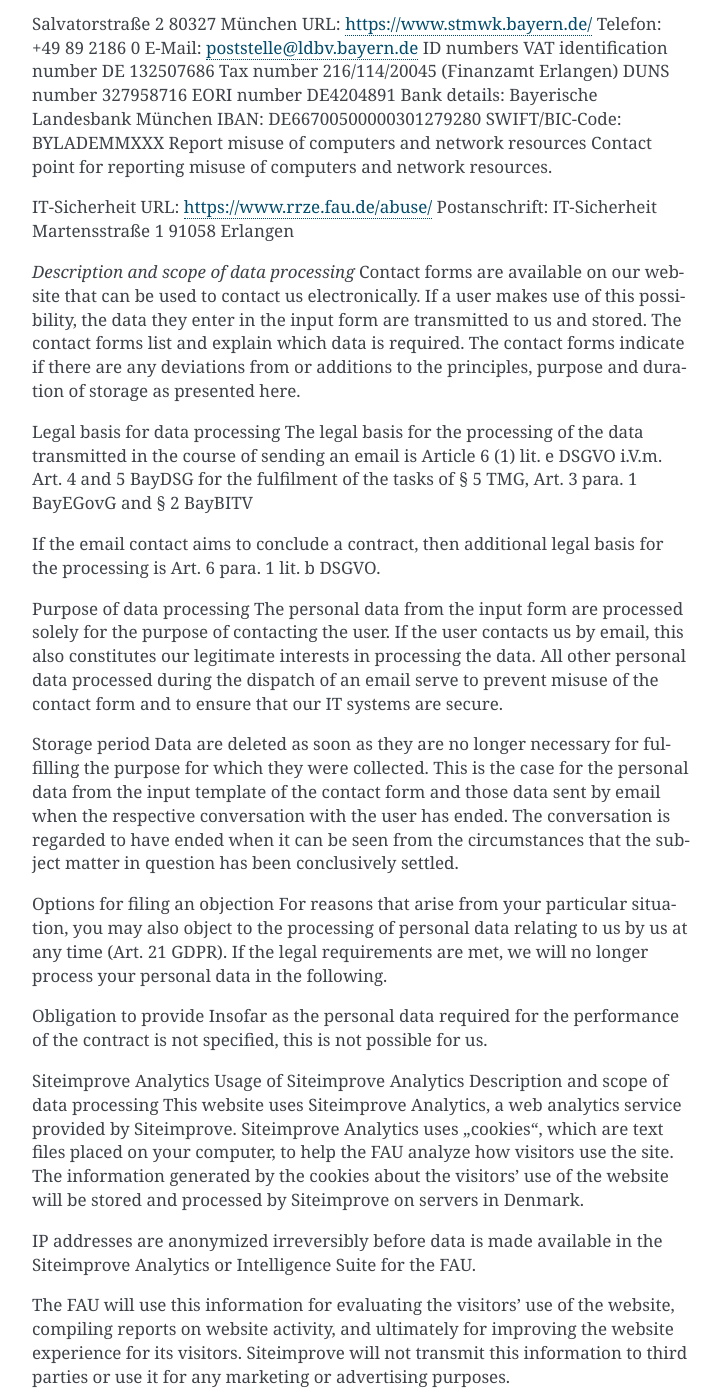
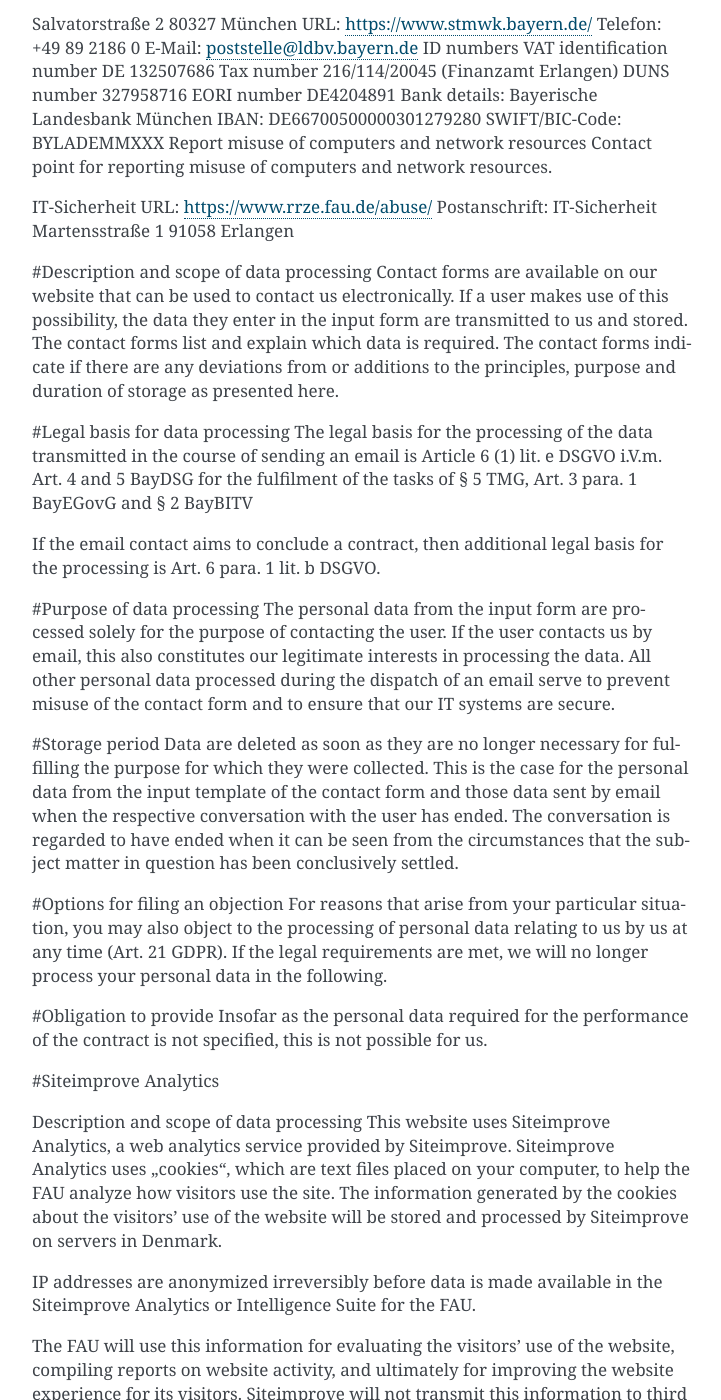
Before and after one commit to mahlberg-lab/clic, a Sphinx documentation site: the page built from docs/policies/legal.rst, in a window 1280 px wide and 1400 px high, scrolled down 455 px. Shown: the whole window, without its empty margins (388-1109 px from the left). Built offline with Sphinx 7.4.7, drawn with Linux system fonts in a browser that asks for light colours; pages that are not in the unit, such as notebooks, are missing from menus; the version number could not be read and is left out; some of the changed text lies outside the part shown.

Commit message:
Update legal.rst

```diff
--- a/docs/policies/legal.rst
+++ b/docs/policies/legal.rst
@@ -1,18 +1,18 @@
 Legal
 =====
 
-Website owner
+#Website owner
 Friedrich-Alexander-Universität Erlangen-Nürnberg
 
 Freyeslebenstraße 1
 91058 Erlangen
 E-Mail: poststelle@fau.de
 
-Legal form and representation
+#Legal form and representation
 Körperschaft des Öffentlichen Rechts. Legally represented by Präsident Prof. Dr. Joachim Hornegger.
 The responsibility for contributions marked by name or with a separate imprint lies with the respective authors.
 
-Responsibility for content
+#Responsibility for content
 Prof. Dr. Michaela Mahlberg
 
 Nürnberger Str. 74
@@ -48,29 +48,29 @@
 91058 Erlangen
 
 
-*Description and scope of data processing*
+#Description and scope of data processing
 Contact forms are available on our website that can be used to contact us electronically. If a user makes use of this possibility, the data they enter in the input form are transmitted to us and stored. The contact forms list and explain which data is required. The contact forms indicate if there are any deviations from or additions to the principles, purpose and duration of storage as presented here.
 
-Legal basis for data processing
+#Legal basis for data processing
 The legal basis for the processing of the data transmitted in the course of sending an email is Article 6 (1) lit. e DSGVO i.V.m. Art. 4 and 5 BayDSG for the fulfilment of the tasks of § 5 TMG, Art. 3 para. 1 BayEGovG and § 2 BayBITV
 
 If the email contact aims to conclude a contract, then additional legal basis for the processing is Art. 6 para. 1 lit. b DSGVO.
 
-Purpose of data processing
+#Purpose of data processing
 The personal data from the input form are processed solely for the purpose of contacting the user. If the user contacts us by email, this also constitutes our legitimate interests in processing the data.
 All other personal data processed during the dispatch of an email serve to prevent misuse of the contact form and to ensure that our IT systems are secure.
 
-Storage period
+#Storage period
 Data are deleted as soon as they are no longer necessary for fulfilling the purpose for which they were collected. This is the case for the personal data from the input template of the contact form and those data sent by email when the respective conversation with the user has ended. The conversation is regarded to have ended when it can be seen from the circumstances that the subject matter in question has been conclusively settled.
 
-Options for filing an objection
+#Options for filing an objection
 For reasons that arise from your particular situation, you may also object to the processing of personal data relating to us by us at any time (Art. 21 GDPR). If the legal requirements are met, we will no longer process your personal data in the following.
 
-Obligation to provide
+#Obligation to provide
 Insofar as the personal data required for the performance of the contract is not specified, this is not possible for us.
 
-Siteimprove Analytics
-Usage of Siteimprove Analytics
+#Siteimprove Analytics
+
 Description and scope of data processing
 This website uses Siteimprove Analytics, a web analytics service provided by Siteimprove. Siteimprove Analytics uses „cookies“, which are text files placed on your computer, to help the FAU analyze how visitors use the site. The information generated by the cookies about the visitors’ use of the website will be stored and processed by Siteimprove on servers in Denmark.
 
@@ -78,7 +78,7 @@
 
 The FAU will use this information for evaluating the visitors’ use of the website, compiling reports on website activity, and ultimately for improving the website experience for its visitors. Siteimprove will not transmit this information to third parties or use it for any marketing or advertising purposes.
 
-These are the cookies used by Siteimprove Analytics on this website:
+#These are the cookies used by Siteimprove Analytics on this website:
 
 Cookie name: nmstat
 Cookie type: Persistent - expires after 1000 days
@@ -91,13 +91,12 @@
 Legal basis for the processing of personal data
 The legal basis for the processing of personal data using cookies is Art. 6 (1) (e) GDPR in relation with Art. 4 BayDSG, especially the specification under § 15 (3) TMG and Art. 10 BayHSchG.
 
-
-*SSL encryption*
+#SSL encryption
 Our website uses SSL encryption for security reasons and to protect the transmission of confidential information, for example enquiries you send to us as operators of the website. You can recognise an encrypted connection when the browser's address line changes from http:// to https:// and a padlock appears in your web browser.
 
 If SSL encryption is activated, the data you transmit to us cannot be read by third parties.
 
-*Rights of the data subject*
+#Rights of the data subject
 With regard to the processing of your personal data, you as a data subject are entitled to the following rights pursuant to Art. 15 et seq. GDPR:
 
 You can request information as to whether we process your personal data. If this is the case, you have the right to information about this personal data as well as further information in connection with the processing (Art. 15 GDPR). Please note that this right of access may be restricted or excluded in certain cases (cf. in particular Art. 10 BayDSG).
```
